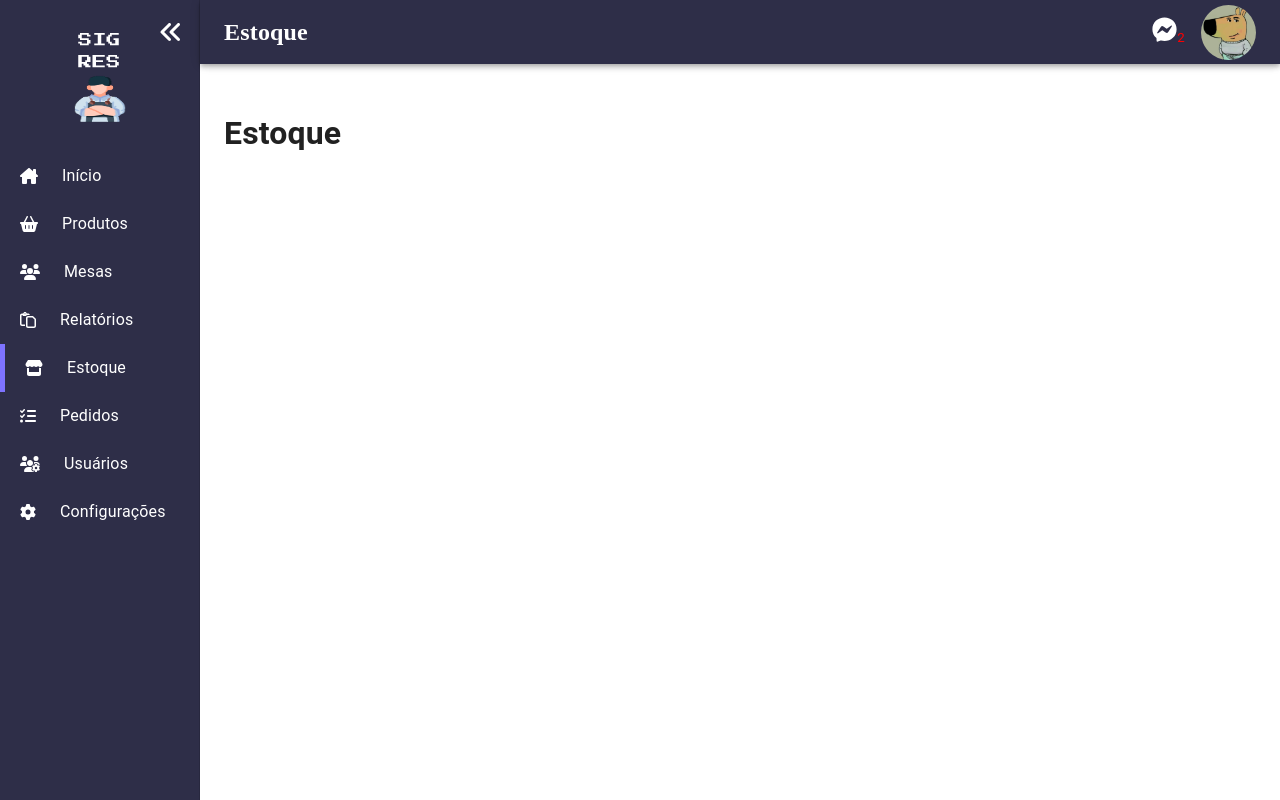
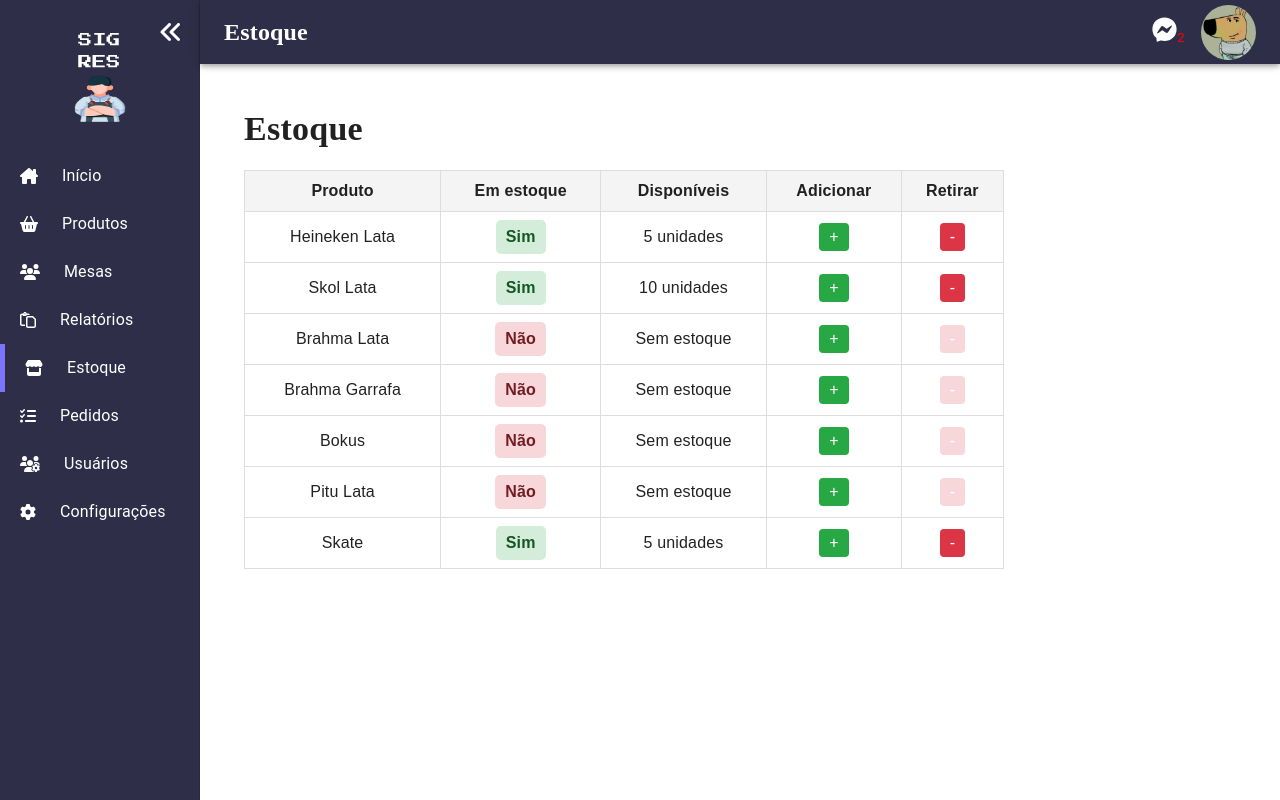
Before and after one commit to Dags0n/sigres, a React (Create React App) app: page /stock in a window 1280 px wide. Built offline with nearby package versions, Linux system fonts and the light colour scheme.

Commit message:
feat: cria página do estoque

```diff
--- a/src/App.js
+++ b/src/App.js
@@ -13,6 +13,7 @@ import Tables from './pages/tables/Tables';
 import Orders from './pages/orders/Orders';
 import Settings from './pages/settings/Settings';
 import Reports from './pages/reports/Reports';
+import Stock from './pages/stock/Stock';
 
 const router = createBrowserRouter([
   {
@@ -60,7 +61,10 @@ const router = createBrowserRouter([
   },
   {
     path: '/stock',
-    element: <Navbar ><h1>Estoque</h1></Navbar>,
+    element:
+    <Navbar >
+      <Stock />
+    </Navbar>,
   },
   {
     path: '/orders',
--- /dev/null
+++ b/src/pages/stock/Stock.css
@@ -0,0 +1,77 @@
+.inventory-container {
+    padding: 20px;
+    max-width: 800px;
+    text-align: center;
+    font-family: Arial, sans-serif;
+  }
+
+  .inventory-container h1 {
+    margin-bottom: 20px;
+    font-size: 24px;
+    color: #333;
+  }
+
+  .inventory-table {
+    width: 100%;
+    border-collapse: collapse;
+  }
+
+  .inventory-table th,
+  .inventory-table td {
+    border: 1px solid #ddd;
+    padding: 8px;
+    text-align: center;
+  }
+
+  .inventory-table th {
+    background-color: #f4f4f4;
+    font-weight: bold;
+  }
+
+  .status-badge {
+    display: inline-block;
+    padding: 5px 10px;
+    border-radius: 5px;
+    font-weight: bold;
+  }
+
+  .status-badge.in-stock {
+    background-color: #d4edda;
+    color: #155724;
+  }
+
+  .status-badge.out-of-stock {
+    background-color: #f8d7da;
+    color: #721c24;
+  }
+
+  .action-button {
+    padding: 5px 10px;
+    font-size: 16px;
+    border: none;
+    cursor: pointer;
+    border-radius: 4px;
+  }
+
+  .add-button {
+    background-color: #28a745;
+    color: #fff;
+  }
+
+  .add-button:hover {
+    background-color: #218838;
+  }
+
+  .remove-button {
+    background-color: #dc3545;
+    color: #fff;
+  }
+
+  .remove-button:hover {
+    background-color: #c82333;
+  }
+
+  .remove-button:disabled {
+    background-color: #f8d7da;
+    cursor: not-allowed;
+  }
--- /dev/null
+++ b/src/pages/stock/Stock.jsx
@@ -0,0 +1,93 @@
+import React, { useState } from 'react';
+import './Stock.css';
+import { Typography } from '@mui/material';
+
+const Stock = () => {
+  const [products, setProducts] = useState([
+    { name: "Heineken Lata", quantity: 5 },
+    { name: "Skol Lata", quantity: 10 },
+    { name: "Brahma Lata", quantity: 0 },
+    { name: "Brahma Garrafa", quantity: 0 },
+    { name: "Bokus", quantity: 0 },
+    { name: "Pitu Lata", quantity: 0 },
+    { name: "Skate", quantity: 5 },
+  ]);
+
+  const incrementQuantity = (index) => {
+    setProducts((prevProducts) =>
+      prevProducts.map((product, i) =>
+        i === index
+          ? { ...product, quantity: product.quantity + 1 }
+          : product
+      )
+    );
+  };
+
+  const decrementQuantity = (index) => {
+    setProducts((prevProducts) =>
+      prevProducts.map((product, i) =>
+        i === index && product.quantity > 0
+          ? { ...product, quantity: product.quantity - 1 }
+          : product
+      )
+    );
+  };
+
+  return (
+    <div className="inventory-container">
+      <Typography variant="h4" sx={{ fontFamily: 'Poppins', fontWeight: 900, m: "0 0 20px 0", justifySelf: 'flex-start' }}>
+        Estoque
+      </Typography>
+      <table className="inventory-table">
+        <thead>
+          <tr>
+            <th>Produto</th>
+            <th>Em estoque</th>
+            <th>Disponíveis</th>
+            <th>Adicionar</th>
+            <th>Retirar</th>
+          </tr>
+        </thead>
+        <tbody>
+          {products.map((product, index) => (
+            <tr key={index}>
+              <td>{product.name}</td>
+              <td>
+                <span
+                  className={`status-badge ${product.quantity > 0 ? 'in-stock' : 'out-of-stock'
+                    }`}
+                >
+                  {product.quantity > 0 ? 'Sim' : 'Não'}
+                </span>
+              </td>
+              <td>
+                {product.quantity > 0
+                  ? `${product.quantity} unidade${product.quantity > 1 ? 's' : ''}`
+                  : 'Sem estoque'}
+              </td>
+              <td>
+                <button
+                  className="action-button add-button"
+                  onClick={() => incrementQuantity(index)}
+                >
+                  +
+                </button>
+              </td>
+              <td>
+                <button
+                  className="action-button remove-button"
+                  onClick={() => decrementQuantity(index)}
+                  disabled={product.quantity === 0}
+                >
+                  -
+                </button>
+              </td>
+            </tr>
+          ))}
+        </tbody>
+      </table>
+    </div>
+  );
+};
+
+export default Stock;
```
